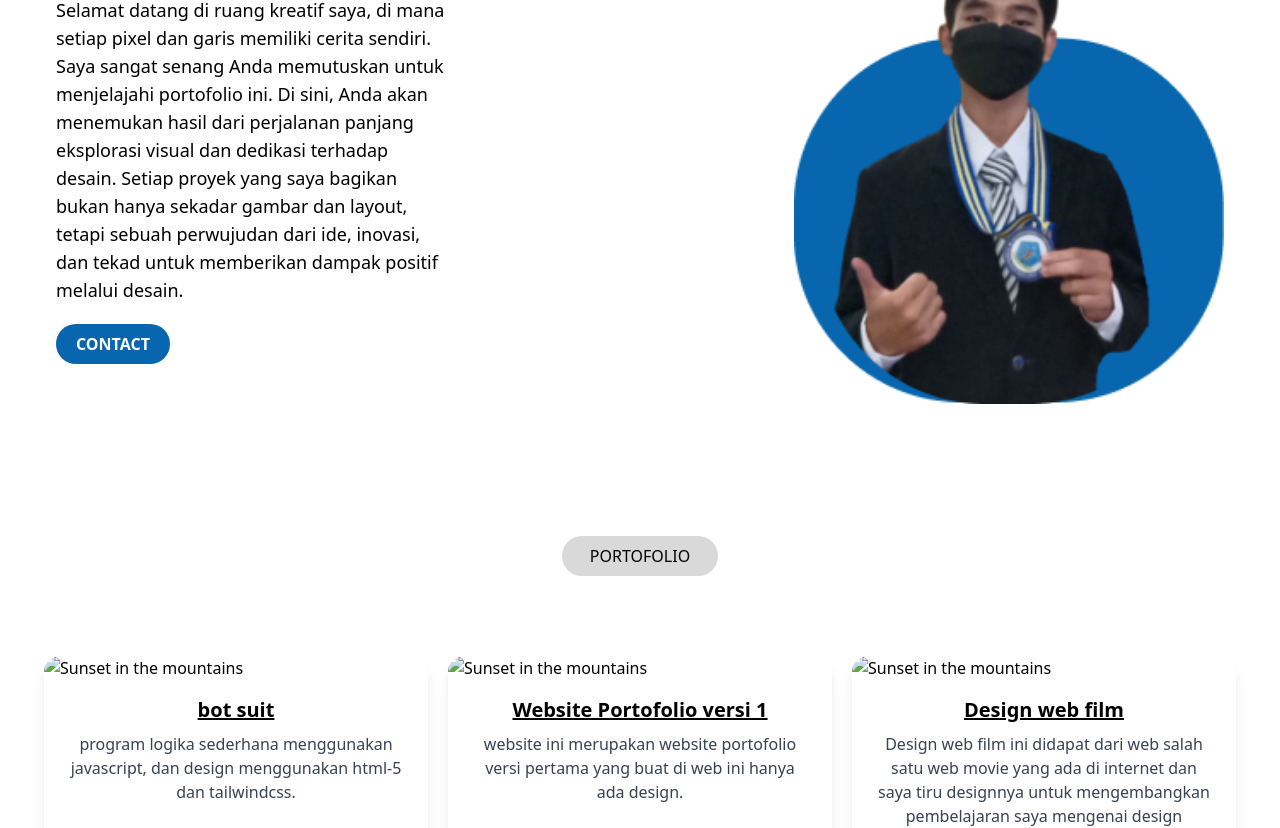
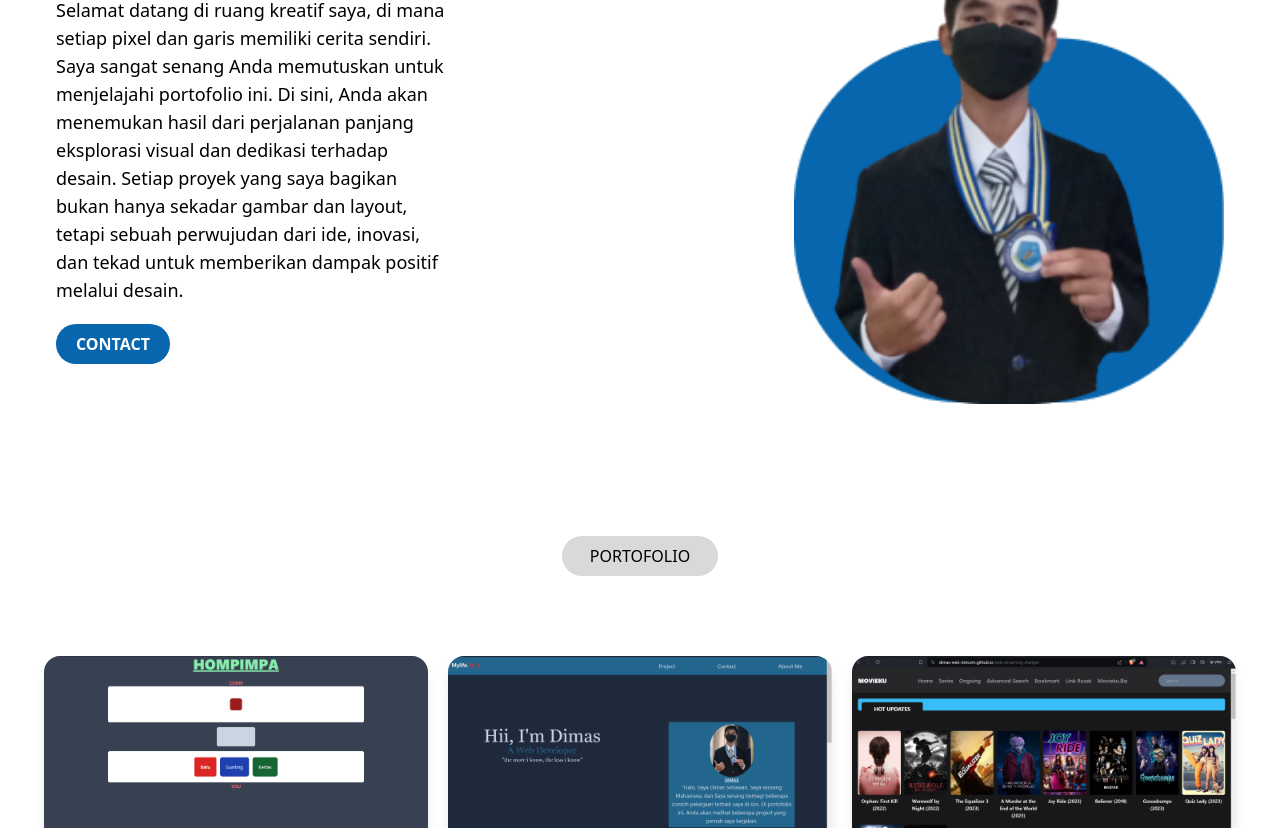
Before and after one commit to dimas-web-dotcom/dimas-portofolio, a website: page index.html in a window 1280 px wide. Shown: the part 124-952 px from the top of the page. Drawn offline with Linux system fonts and the light colour scheme; the site is published under a folder, as on GitHub Pages, so addresses that start at the root find nothing.

Commit message:
Update index.html
ganti alamat foto

```diff
--- a/index.html
+++ b/index.html
@@ -68,7 +68,7 @@
 
         <div class="card mt-10 md:flex md:space-x-5 md:justify-center">
             <div class="rounded-2xl overflow-hidden shadow-lg md:max-w-sm mb-5">
-                <img class="w-full" src="/img/project1.png" alt="Sunset in the mountains">
+                <img class="w-full" src="img/project1.png" alt="Sunset in the mountains">
                 <div class="px-6 py-4">
                   <div class="font-bold text-xl mb-2 text-center underline">bot suit</div>
                   <p class="text-gray-700 text-center">
@@ -80,7 +80,7 @@
                 </div>
             </div>
             <div class="rounded-2xl overflow-hidden shadow-lg md:max-w-sm mb-5">
-                <img class="w-full" src="/img/project3.png" alt="Sunset in the mountains">
+                <img class="w-full" src="img/project3.png" alt="Sunset in the mountains">
                 <div class="px-6 py-4">
                   <div class="font-bold text-xl mb-2 text-center underline">Website Portofolio versi 1</div>
                   <p class="text-gray-700 text-center">
@@ -92,7 +92,7 @@
                 </div>
             </div>
             <div class="rounded-2xl overflow-hidden shadow-lg md:max-w-sm mb-5">
-                <img class="w-full" src="/img/project2.png" alt="Sunset in the mountains">
+                <img class="w-full" src="img/project2.png" alt="Sunset in the mountains">
                 <div class="px-6 py-4">
                   <div class="font-bold text-xl mb-2 text-center underline">Design web film</div>
                   <p class="text-gray-700 text-center">
```
